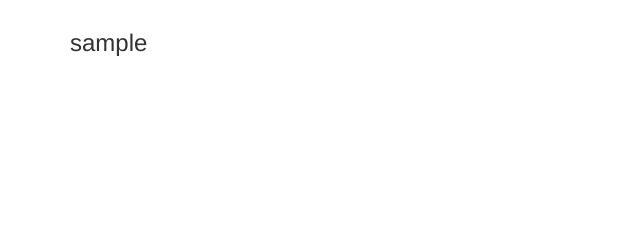
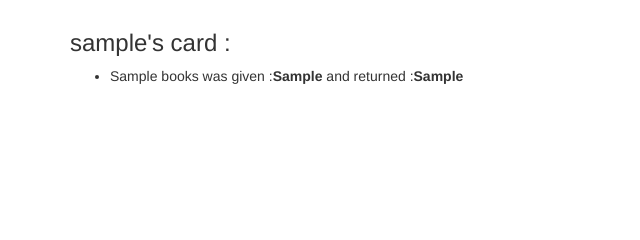
Before and after one commit to didoogan/library, a Django app: template templates/card/lib_list_card.html in a window 1280 px wide. Shown: the part 105-345 px from the top of the page, without its empty margins (0-640 px from the left). Run offline with Django 3.2, Linux system fonts and the light colour scheme; the template is opened without the code that fills it: most values are stand-ins (such as "Sample title", 1, 10 or a date in 2020); some libraries are stand-ins or nearby versions.

Commit message:
librarian list view

```diff
--- a/card/models.py
+++ b/card/models.py
@@ -10,7 +10,7 @@ from books.models import Book
 
 class Card(models.Model):
     # users = models.ForeignKey(User)
-    myuser = models.ForeignKey(MyUser)
+    myuser = models.ForeignKey(MyUser, related_name='card')
     books = models.ForeignKey(Book, null=True, blank=True, related_name='card')
     when_giving = models.DateField()
     when_return = models.DateField(null=True, blank=True)
--- a/card/views.py
+++ b/card/views.py
@@ -40,7 +40,6 @@ class CardListView(LoginRequiredMixin, ListView):
         return qs
 
 
-
 class CardCreateView(LoginRequiredMixin, FormView):
     login_url = '/users/signup/'
     redirect_field_name = ''
@@ -79,10 +78,6 @@ class CardCreateView(LoginRequiredMixin, FormView):
             messages.success(self.request, message)
         return super(CardCreateView, self).form_valid(form)
 
-    # def form_invalid(self, form):
-    #     form['books'].errors = ''
-        # return super(CardCreateView, self).form_invalid(form)
-
 
 class CardDeleteView(LoginRequiredMixin, FormView):
     login_url = '/users/signup/'
--- a/templates/card/lib_list_card.html
+++ b/templates/card/lib_list_card.html
@@ -12,7 +12,14 @@
 
     <div class="container">
             {% for myuser in object_list %}
-                <h3>{{ myuser.user.username }}</h3>
+                <h3>{{ myuser.user.username }}'s card :</h3>
+                <ul>
+                    {% for card in myuser.card.all %}
+                        <li>{{ card.books }} was given :<b>{{ card.when_giving}}</b>
+                            {% if card.when_return %} and returned :<b>{{ card.when_return }}</b>{% else %}the book is
+                                kept by user{% endif %}</li>
+                    {% endfor %}
+                </ul>
             {% endfor %}
     </div>
 
```
Also changed, not shown: card/migrations/0006_auto_20160818_1452.py (added).
